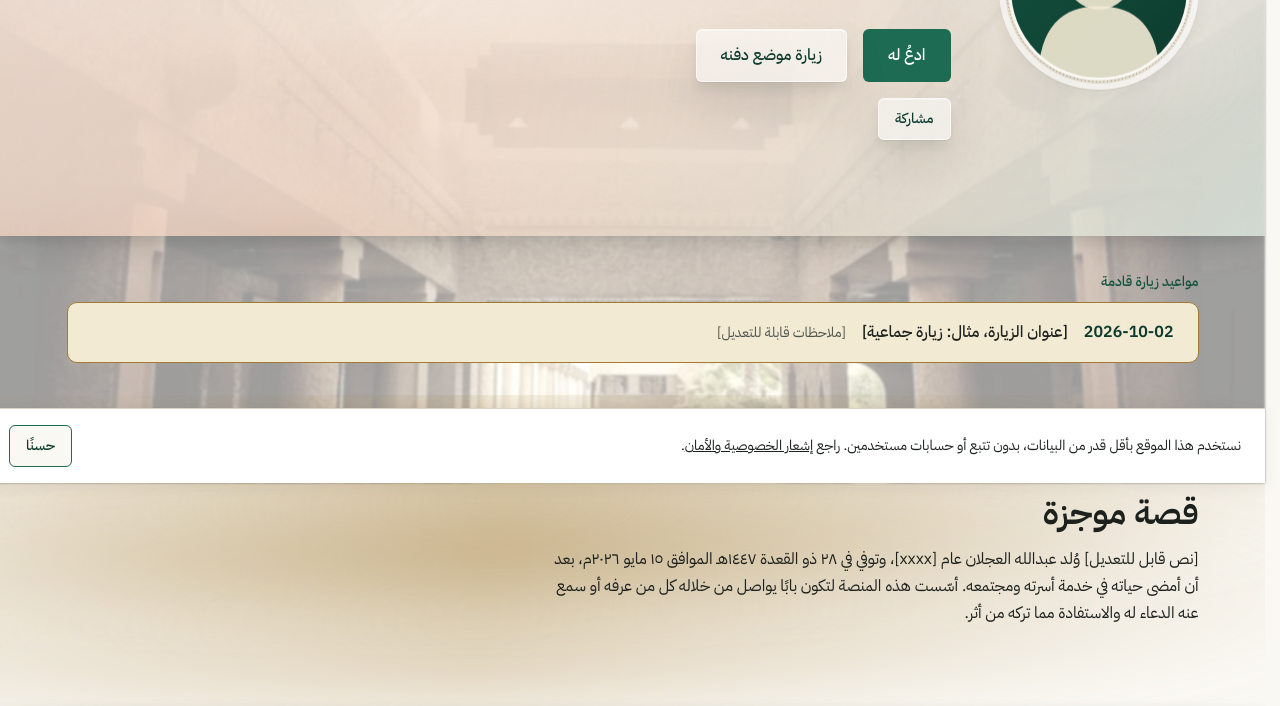
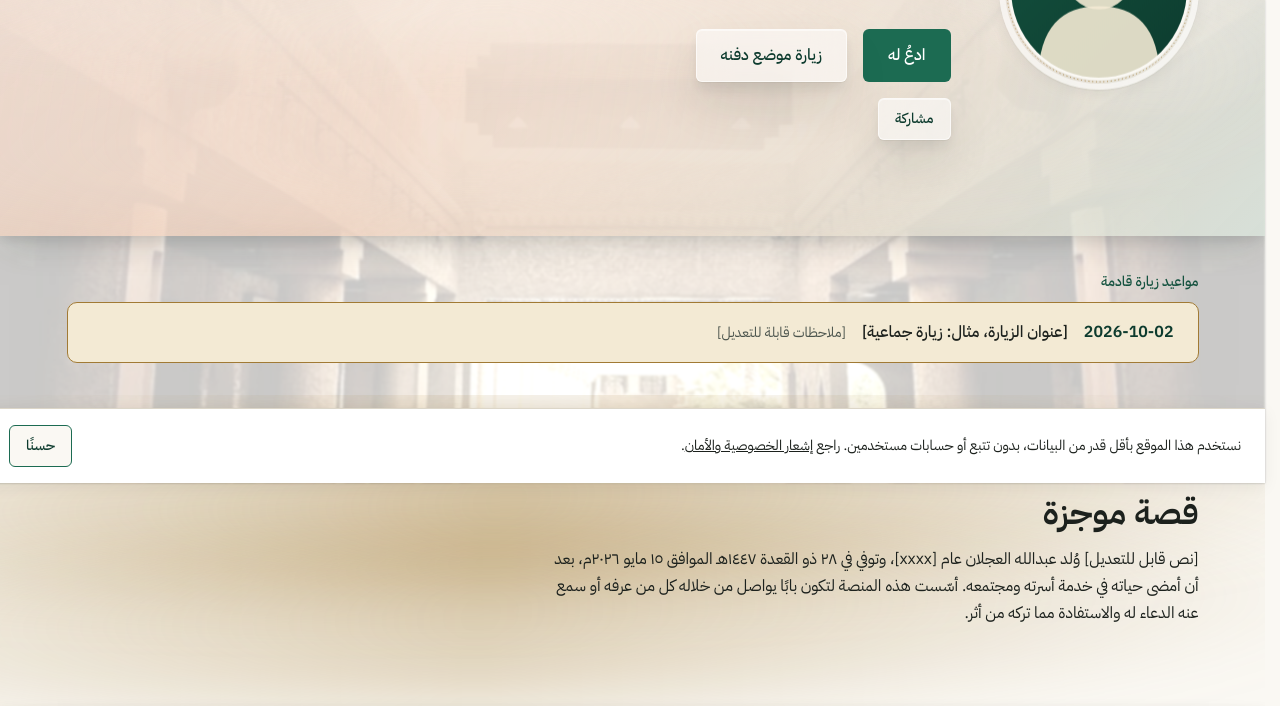
Before and after one commit to sriharsh-2003/Father-Charity-Site, a website: page index.html in a window 1280 px wide. Shown: the part 317-1023 px from the top of the page. Drawn offline with Linux system fonts and the light colour scheme; no server answers.

Commit message:
Changed bg opacity

```diff
--- a/assets/css/main.css
+++ b/assets/css/main.css
@@ -84,7 +84,7 @@ body {
      Lower saturation, higher brightness, and a touch of direct blur push
      it closer to white/paper rather than a crisp photograph sitting
      behind the content. */
-  filter: saturate(0.35) brightness(1.05) blur(1px);
+  filter: saturate(0.35) brightness(1.15) blur(1px);
 }
 .page-backdrop::after {
   content: "";
@@ -94,7 +94,7 @@ body {
   /* Was 0.62 (photo ~38% visible -- reported as "too heavy", "40-60%").
      Raised so only ~15-30% of the photo shows through, closer to a hint
      of texture than a picture anyone consciously registers. */
-  opacity: 0.60;
+  opacity: 0.70;
 }
 
 /* Respect reduced motion */
```
